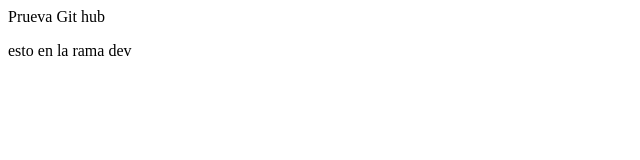
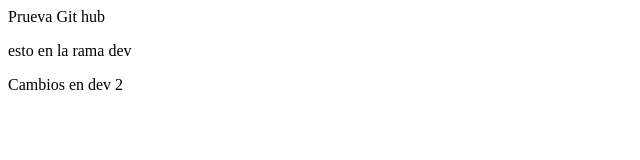
Before and after one commit to PruevasCommits/WebPrueva, a plain HTML site: page index.html in a window 1280 px wide. Shown: the whole page, without its empty margins (0-640 px from the left). Drawn offline with Linux system fonts and the light colour scheme.

Commit message:
Gadi: 2do cambio en la rama dev

```diff
--- a/index.html
+++ b/index.html
@@ -10,6 +10,7 @@
     <main>
         <p>esto en la rama dev
         </p>
+        <p>Cambios en dev 2</p>
     </main>
 </body>
 </html>
```
